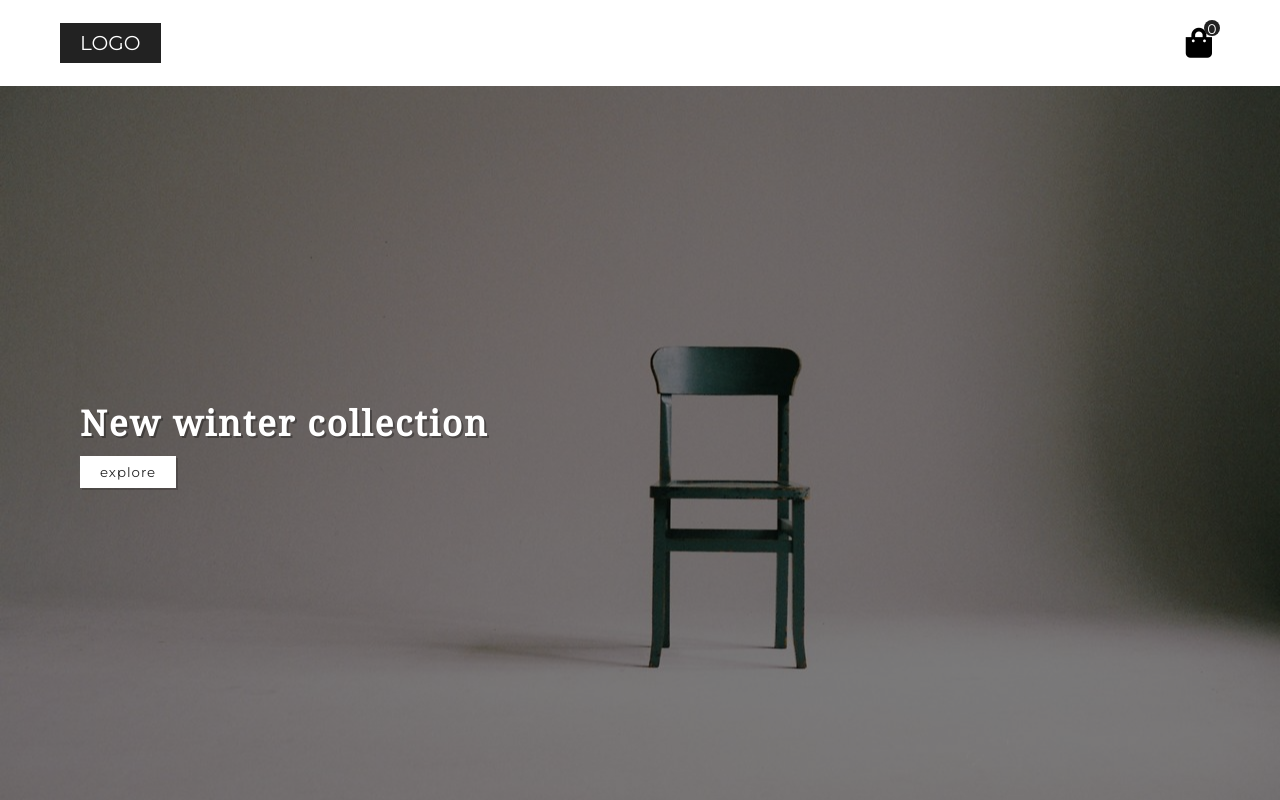
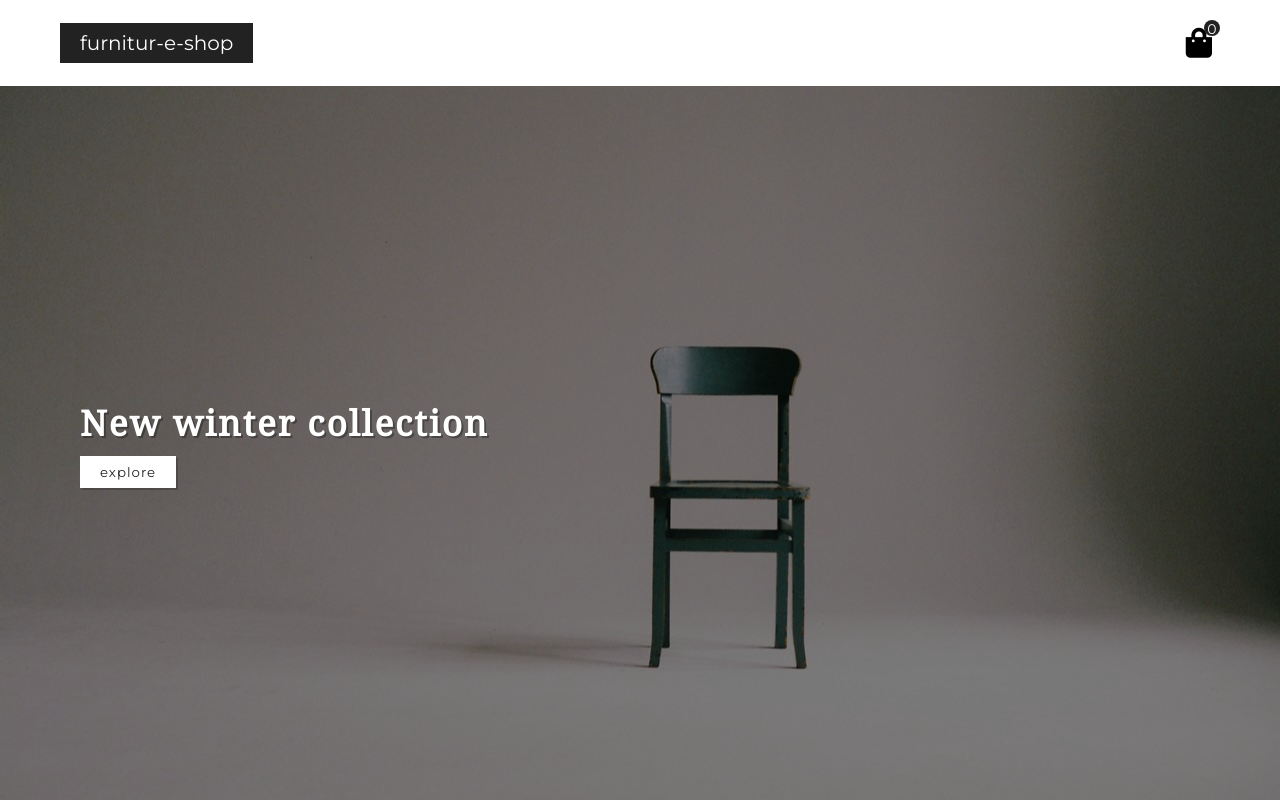
Before and after one commit to dwddgsz/furnitur-e-shop, a React (Create React App) app: page / in a window 1280 px wide. Shown: the top 800 px of the page. Built offline with nearby package versions, Linux system fonts and the light colour scheme.

Commit message:
add:website name

```diff
--- a/public/index.html
+++ b/public/index.html
@@ -5,11 +5,9 @@
   <meta charset="utf-8" />
   <meta name="viewport" content="width=device-width, initial-scale=1" />
   <meta name="description" content="ecommerce website" />
-  <link rel="apple-touch-icon" href="%PUBLIC_URL%/logo192.png" />
-  <link rel="manifest" href="%PUBLIC_URL%/manifest.json" />
   <link href="https://fonts.googleapis.com/css2?family=Montserrat&family=Noto+Serif&display=swap" rel="stylesheet">
   <link rel="stylesheet" href="https://cdnjs.cloudflare.com/ajax/libs/font-awesome/5.15.1/css/all.min.css">
-  <title>Ecommerce</title>
+  <title>Furnitur-e-shop</title>
 </head>
 
 <body>
--- a/src/components/Navbar.js
+++ b/src/components/Navbar.js
@@ -37,8 +37,7 @@ h1 {
     padding: 8px 20px;
     font-size:2rem;
     font-weight:400;
-    text-transform:uppercase;
-    background-color: var(--dark);
+        background-color: var(--dark);
     color: var(--white);
     transition: .3s opacity;
     cursor:pointer;
@@ -53,7 +52,7 @@ const Navbar = ({totalAmount}) => {
     return (
             <NavigationWrapper>
                 <div className="nav-container">
-                <Link to="/"><h1>Logo</h1></Link>
+                <Link to="/"><h1>furnitur-e-shop</h1></Link>
                 <Link to="/cart">
                     <button className="nav-cart-button">
                         <span className="fas fa-shopping-bag nav-cart-icon"></span>
```
Also changed, not shown: public/manifest.json (deleted).
